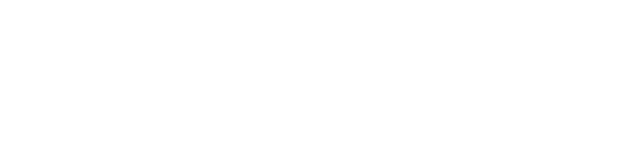
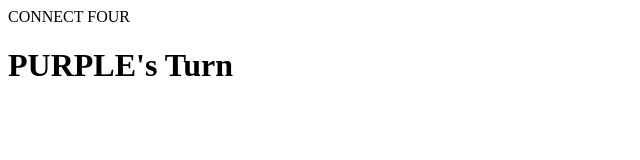
Before and after one commit to cadelucci8/connect-four, a plain HTML site: page index.html in a window 1280 px wide. Shown: the whole page, without its empty margins (0-640 px from the left). Drawn offline with Linux system fonts and the light colour scheme.

Commit message:
Finished project setup

```diff
--- a/index.html
+++ b/index.html
@@ -8,6 +8,7 @@
     <script src="js/main.js"></script>
 </head>
 <body>
-
+    <heading>CONNECT FOUR</heading>
+    <h1>PURPLE's Turn</h1>
 </body>
 </html>
```
